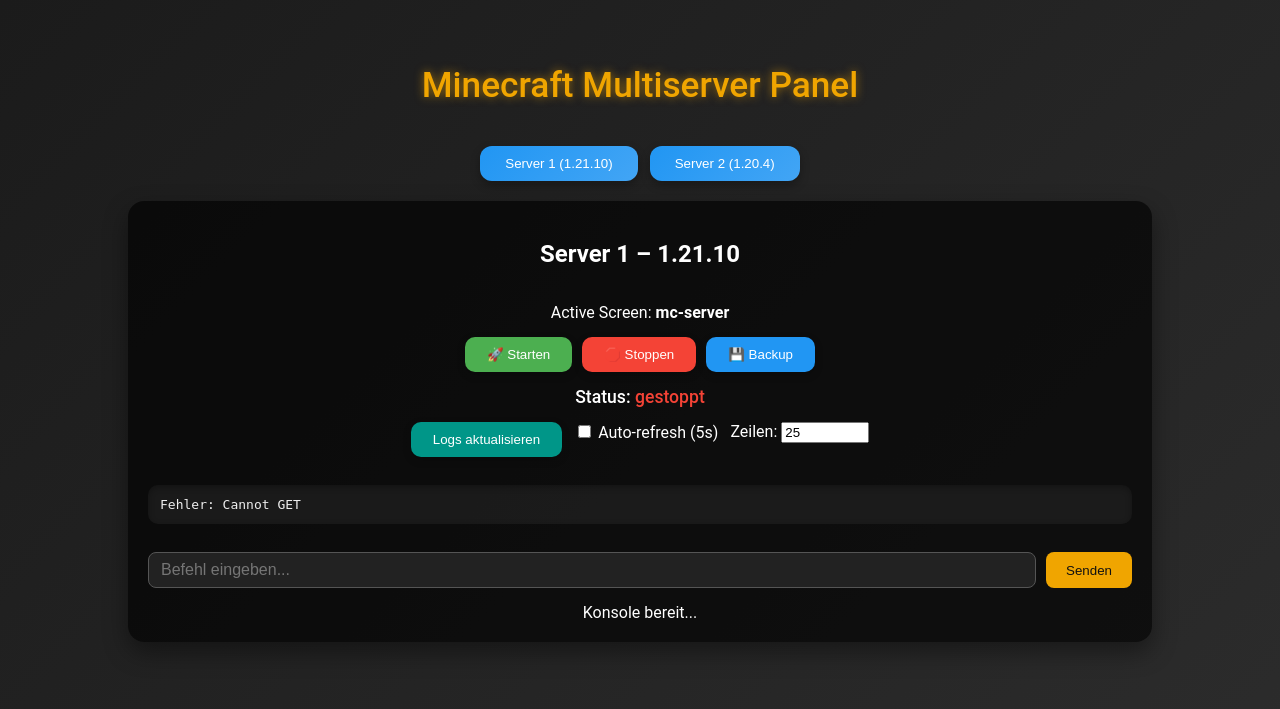
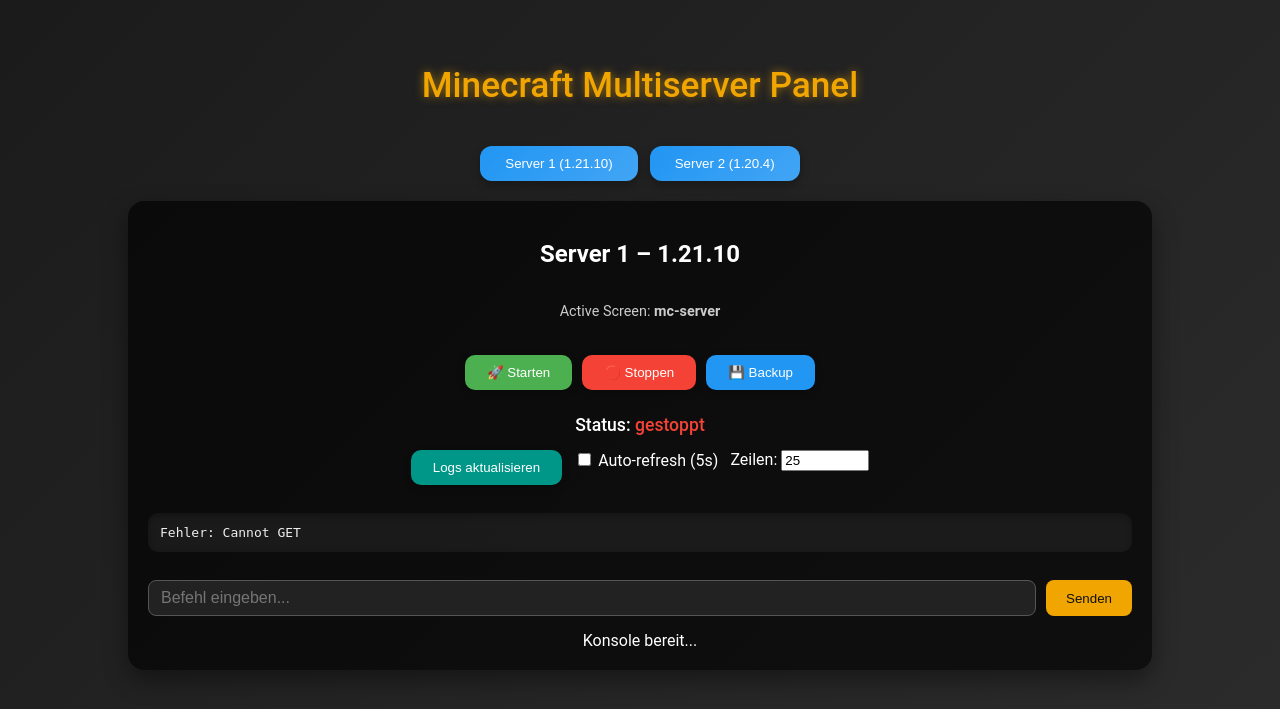
Before and after one commit to AUTLeon/Webpanel, a Flask app: page / in a window 1280 px wide. Shown: the top 709 px of the page. Run offline with Flask 3, Linux system fonts and the light colour scheme.

Commit message:
Auto sync Sun Dec  7 17:50:01 UTC 2025

```diff
--- a/static/style.css
+++ b/static/style.css
@@ -75,6 +75,7 @@
     justify-content: center;
     gap: 10px;
     flex-wrap: wrap;
+    margin: 10px 0;
 }
 
 .buttons button {
@@ -129,6 +130,11 @@
     gap: 10px;
     justify-content: center;
 }
+.meta {
+    font-size: 0.9rem;
+    color: #ccc;
+    margin-bottom: 10px;
+}
 
 .console-input-text {
     flex: 1;
```
